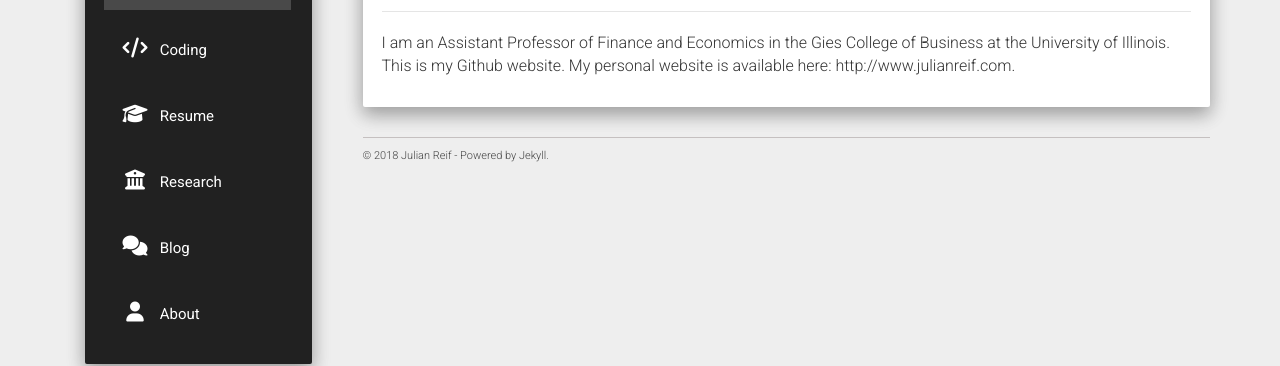
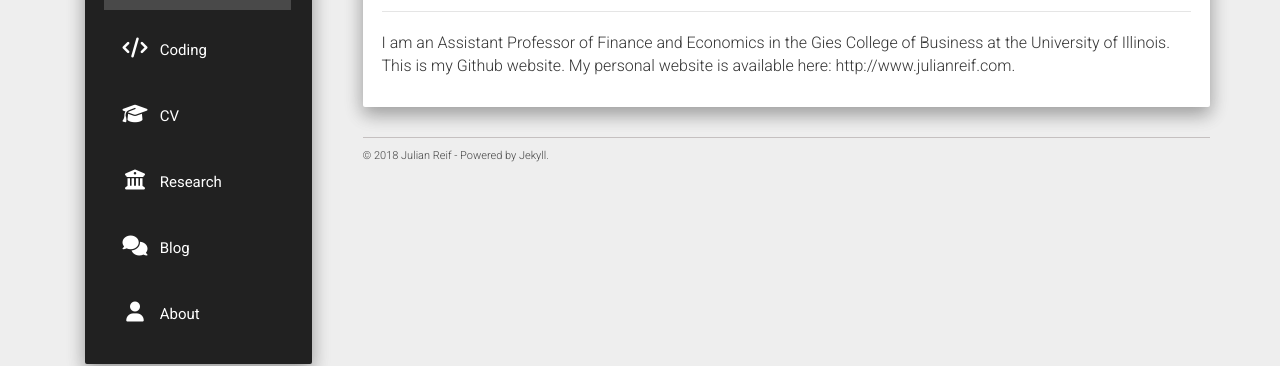
Before and after one commit to reifjulian/reifjulian.github.io, a Jekyll site: the page built from index.html, in a window 1280 px wide. Shown: the part 253-619 px from the top of the page. Built offline with Jekyll 4.4.1, drawn with Linux system fonts in a browser that asks for light colours; nearby versions of some CDN libraries; comment, search, counter and statistics services are not loaded.

Commit message:
Update urls.json

```diff
--- a/_data/urls.json
+++ b/_data/urls.json
@@ -11,8 +11,8 @@
     "icon": "fa-code"
   },
   {
-    "text": "Resume",
-    "url": "/resume/",
+    "text": "CV",
+    "url": "/CV/",
     "icon": "fa-graduation-cap"
   },
   {
```
